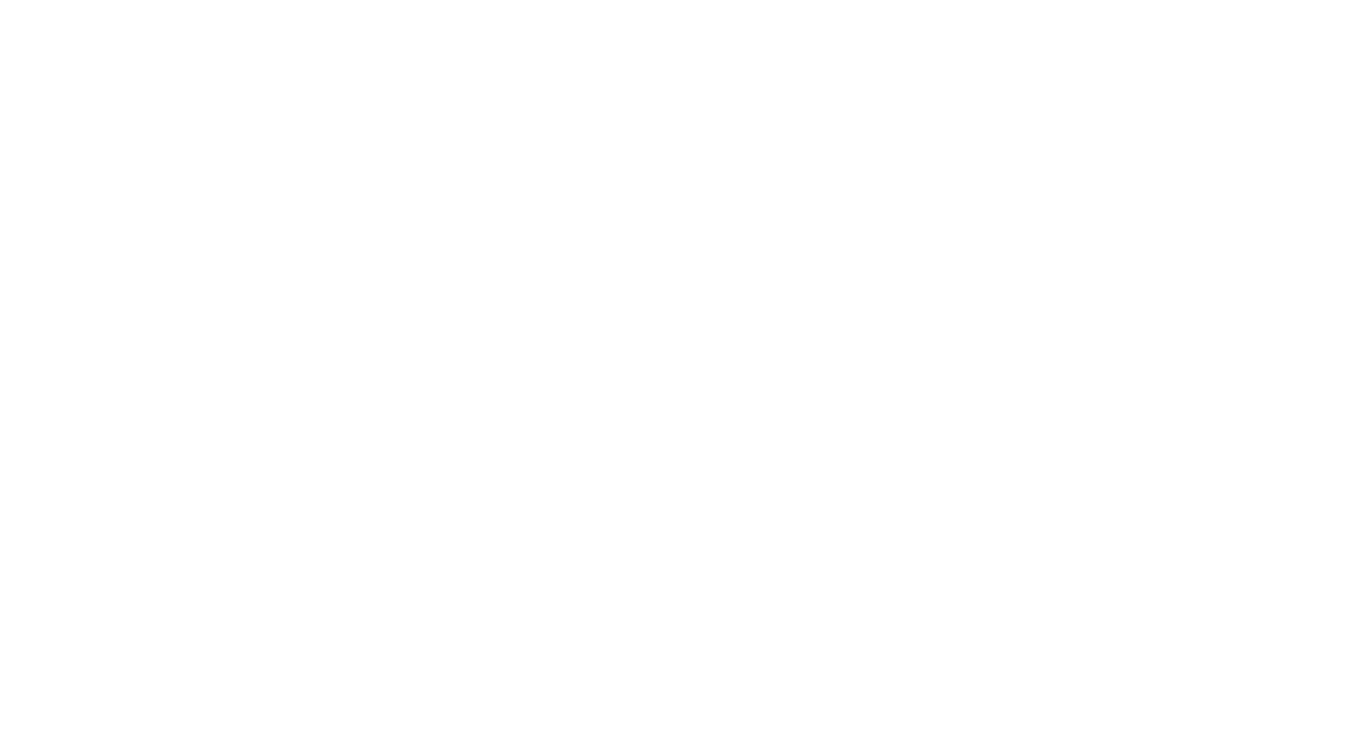
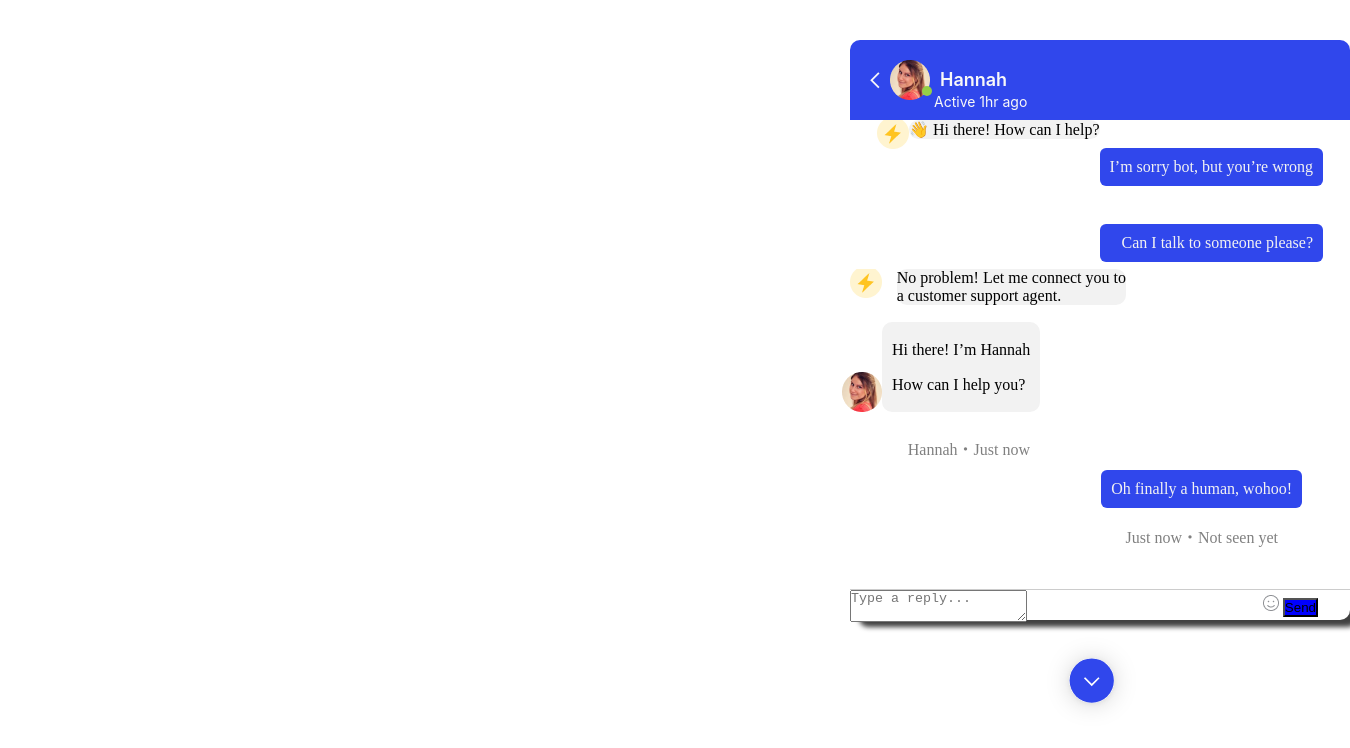
Before and after one commit to Tumworobere/Chat-Bot, a plain HTML site: page index.html in a window 1280 px wide. Shown: the whole page, 1350 px wide, since content can reach past the window. Drawn offline with Linux system fonts and the light colour scheme.

Commit message:
Implemnt the chat bot

```diff
--- a/index.html
+++ b/index.html
@@ -1,15 +1,137 @@
 <!DOCTYPE html>
-<html>
-    <head>
-        <meta charset="utf-8">
-        <meta http-equiv="X-UA-Compatible" content="IE=edge">
-        <title>Chat-Box</title>
-        <meta name="description" content="">
-        <meta name="viewport" content="width=device-width, initial-scale=1">
-        <link rel="stylesheet" href="style.css">
-    </head>
-    <body>
+<html lang="en">
+  <head>
+    <meta charset="UTF-8" />
+    <meta name="viewport" content="width=device-width, initial-scale=1.0" />
+    <title>Chat- Bot</title>
+    <link rel="stylesheet" href="style.css" />
+  </head>
+  <body>
+    <main class="main-container">
+      <div class="mainchat">
+        <header class="chatheader-section">
+          <img src="images/rightarrow.png" alt="" />
+          <img src="images/Woman.png" alt="" />
+          <div class="emptydiv"></div>
+          <h4>Hannah</h4>
+          <p>Active 1hr ago</p>
+        </header>
 
-        <script src="script.js"></script>
-    </body>
+        <section class="innerchat-section">
+          <section id="content"></section>
+          <div class="first-personchat">
+            <img src="images/Light.png" alt="" />
+            <p>👋 Hi there! How can I help?</p>
+          </div>
+          <div class="second-personchat">
+            <p>I’m sorry bot, but you’re wrong</p>
+            <br />
+            <p>Can I talk to someone please?</p>
+          </div>
+        </section>
+        <section>
+          <div class="first2-personchat">
+            <img src="images/Light.png" alt="" />
+            <p>
+              No problem! Let me connect you to <br />
+              a customer support agent.
+            </p>
+          </div>
+          <div class="first3-personchat">
+            <img src="images/Woman.png" alt="" />
+            <p class="first3-personchat1">
+              Hi there! I’m Hannah <br />
+              How can I help you?
+            </p>
+            <p class="ptag">Hannah・Just now</p>
+          </div>
+        </section>
+        <section class="second-personchat2">
+          <div>
+            <p class="second-personchatP">Oh finally a human, wohoo!</p>
+            <p class="ptag2">Just now・Not seen yet</p>
+          </div>
+        </section>
+        <div id="chat-input">
+          <textarea id="inputMessage" placeholder="Type a reply..."></textarea>
+          <div class="send-icon">
+            <img src="images/Smiley.png" alt="" />
+            <button id="btn">Send</button>
+          </div>
+        </div>
+      </div>
+      <section id="content"></section>
+    </main>
+    <svg
+      xmlns="http://www.w3.org/2000/svg"
+      width="122"
+      height="124"
+      viewBox="0 0 122 124"
+      fill="none"
+    >
+      <g filter="url(#filter0_dd_6870_6503)">
+        <rect x="32" y="30" width="60" height="60" rx="30" fill="#3047EC" />
+        <path
+          d="M62 67.5934L51.4062 56.9997L53 55.4059L53.7969 56.2028L62 64.4528L71 55.4528L72.5938 56.9997L62 67.5934Z"
+          fill="white"
+        />
+      </g>
+      <defs>
+        <filter
+          id="filter0_dd_6870_6503"
+          x="0"
+          y="0"
+          width="124"
+          height="124"
+          filterUnits="userSpaceOnUse"
+          color-interpolation-filters="sRGB"
+        >
+          <feFlood flood-opacity="0" result="BackgroundImageFix" />
+          <feColorMatrix
+            in="SourceAlpha"
+            type="matrix"
+            values="0 0 0 0 0 0 0 0 0 0 0 0 0 0 0 0 0 0 127 0"
+            result="hardAlpha"
+          />
+          <feOffset dy="1" />
+          <feGaussianBlur stdDeviation="3" />
+          <feColorMatrix
+            type="matrix"
+            values="0 0 0 0 0 0 0 0 0 0 0 0 0 0 0 0 0 0 0.06 0"
+          />
+          <feBlend
+            mode="normal"
+            in2="BackgroundImageFix"
+            result="effect1_dropShadow_6870_6503"
+          />
+          <feColorMatrix
+            in="SourceAlpha"
+            type="matrix"
+            values="0 0 0 0 0 0 0 0 0 0 0 0 0 0 0 0 0 0 127 0"
+            result="hardAlpha"
+          />
+          <feOffset dy="2" />
+          <feGaussianBlur stdDeviation="16" />
+          <feComposite in2="hardAlpha" operator="out" />
+          <feColorMatrix
+            type="matrix"
+            values="0 0 0 0 0 0 0 0 0 0 0 0 0 0 0 0 0 0 0.16 0"
+          />
+          <feBlend
+            mode="normal"
+            in2="effect1_dropShadow_6870_6503"
+            result="effect2_dropShadow_6870_6503"
+          />
+          <feBlend
+            mode="normal"
+            in="SourceGraphic"
+            in2="effect2_dropShadow_6870_6503"
+            result="shape"
+          />
+        </filter>
+      </defs>
+    </svg>
+
+    <script src="script.js"></script>
+  </body>
 </html>
--- a/script.js
+++ b/script.js
@@ -0,0 +1,24 @@
+const input = document.getElementById("inputMessage");
+const button = document.getElementById("btn");
+const content = document.getElementById("content");
+
+
+function createChat(message, username) {
+
+const chatBody = document.createElement("div");
+const name = document.createElement("first3-personchat");
+name.classList.add("name");
+name.innerText = username
+chatBody.appendChild(name);
+const deliver = document.createElement("second-personchat2")
+deliver.innerText = message;
+chatBody.appendChild(deliver);
+content.appendChild(chatBody);
+}
+
+
+function sendButton(){
+  createChat(input.value,  );
+  content.innerHTML += input.value;
+}
+button.addEventListener("click", sendButton);
--- a/style.css
+++ b/style.css
@@ -0,0 +1,188 @@
+* {
+  padding: 0;
+  margin: 0;
+  box-sizing: border-box;
+}
+
+.mainchat {
+  box-shadow: 8px 8px 5px -1px rgba(0, 0, 0, 0.75);
+  -webkit-box-shadow: 8px 8px 5px -1px rgba(0, 0, 0, 0.75);
+  -moz-box-shadow: 8px 8px 5px -1px rgba(0, 0, 0, 0.75);
+  width: 500px;
+  height: 580px;
+  display: block;
+  justify-content: flex-end;
+  margin-left: 850px;
+  margin-top: 40px;
+  border-radius: 10px;
+  position: relative;
+}
+
+.chatheader-section {
+  display: flex;
+  align-items: center;
+  justify-content: flex-start;
+  gap: 10px;
+  text-align: center;
+  width: 500px;
+  height: 80px;
+  margin: 0 auto;
+  padding: 20px;
+  background: #3047ec;
+  border-radius: 10px 10px 0px 0px;
+  position: relative;
+}
+
+.chatheader-section h4 {
+  color: #f8f8f8;
+  font-family: Inter;
+  font-size: 18px;
+  font-style: normal;
+  font-weight: 600;
+  line-height: 18px;
+}
+
+.chatheader-section p {
+  color: #f8f8f8;
+  font-family: Inter;
+  font-size: 14px;
+  font-style: normal;
+  font-weight: 400;
+  line-height: 18px;
+  margin-top: 25px;
+  position: absolute;
+  left: 6em;
+  top: 2em;
+}
+
+.emptydiv {
+  width: 10px;
+  height: 10px;
+  border-radius: 50%;
+  background-color: #95cf48;
+  position: absolute;
+  left: 4.5em;
+  bottom: 1.5em;
+}
+
+.innerchat-section {
+  display: flex;
+  justify-content: center;
+  align-items: center;
+  margin: 0 auto;
+  width: 450px;
+}
+
+.first-personchat {
+  margin-bottom: 120px;
+}
+.first-personchat p {
+  border-radius: 10px;
+  background: #f2f2f2;
+  float: right;
+}
+
+.first-personchat img {
+  float: left;
+}
+.second-personchat p {
+  display: flex;
+  padding: 10px;
+  justify-content: flex-end;
+  align-items: center;
+  gap: 8px;
+  border-radius: 6px;
+  margin-top: 20px;
+  background: #3047ec;
+  color: #f2f2f2;
+}
+
+.first2-personchat p {
+  border-radius: 10px;
+  background: #f2f2f2;
+  float: right;
+  position: absolute;
+  right: 14em;
+}
+
+.first2-personchat img {
+  float: left;
+}
+
+.first3-personchat1 {
+  border-radius: 10px;
+  background: #f2f2f2;
+  float: right;
+  position: absolute;
+  left: 2em;
+  bottom: 13em;
+  padding: 10px;
+  line-height: 35px;
+}
+
+.ptag {
+  position: absolute;
+  bottom: 10em;
+  right: 20em;
+  color: grey;
+}
+
+.first3-personchat img {
+  position: absolute;
+  bottom: 13em;
+  left: -0.5em;
+}
+
+.second-personchatP {
+  display: flex;
+  padding: 10px;
+  justify-content: flex-end;
+  border-radius: 6px;
+  margin-top: 20px;
+  background: #3047ec;
+  color: #f2f2f2;
+  position: absolute;
+  right: 3em;
+  bottom: 7em;
+}
+
+.ptag2 {
+  display: flex;
+  padding: 8px;
+  justify-content: flex-end;
+  border-radius: 6px;
+  margin-top: 20px;
+  color: grey;
+  position: absolute;
+  right: 4em;
+  bottom: 4em;
+}
+
+#chat-input {
+  position: absolute;
+  bottom: -0.4em;
+  width: 100%;
+  border-top: 1px solid #ccc;
+}
+
+#trigger {
+  position: absolute;
+  left: 85em;
+  bottom: 1em;
+}
+
+.send-icon {
+  position: absolute;
+  right: 2em;
+  top: 0.2em;
+}
+
+#btn {
+  background-color: blue;
+}
+
+svg {
+  width: 90px;
+  position: absolute;
+  right: 9em;
+}
```
Also changed, not shown: images/Gif.png (added), images/Light.png (added), images/Smiley.png (added), images/Trigger.png (added), images/Woman.png (added), images/rightarrow.png (added).
